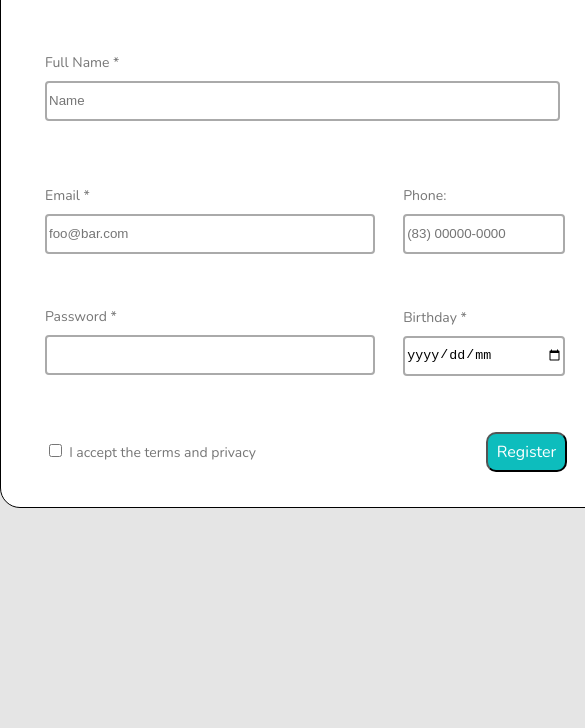
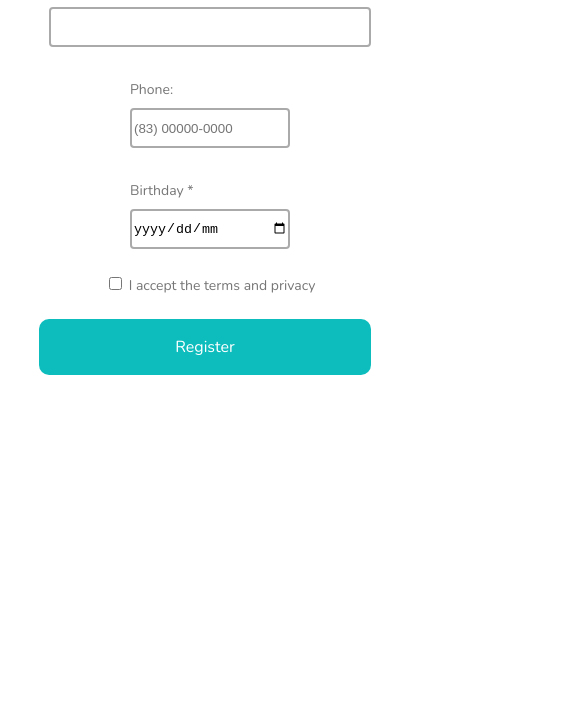
Before and after one commit to rafaelsrodrigues/Project01, a plain HTML site: page index.html in a window 390 px wide. Shown: the part 585-1313 px from the top of the page, 585 px wide, since content can reach past the window. After the commit the page ends 1172 px from the top, so only its background shows below. Drawn offline with nearby package versions, Linux system fonts and the light colour scheme.

Commit message:
Feat: mobile mode for index

```diff
--- a/style-index.css
+++ b/style-index.css
@@ -8,22 +8,21 @@ body{
 }
 
 .main{
-    max-width: 960px;
+    max-width: 650px;
     display: flex;
     flex-wrap: wrap;
     justify-content: center;
     align-items: center;
-    margin: 330px auto;
+    margin: 280px auto;
     width: 620px;
     height: 763px;
     background: #FFFFFF;
     border-radius: 20px;
-    border: 1px solid #000000;
 }
 
 .img {
     display:block;
-    max-width: 960px;
+    max-width: 650px;
     margin:0 100%;
     margin-top: 30px;
     margin-bottom: 15px;
@@ -36,7 +35,7 @@ body{
 
 .title{
     display: block;
-    max-width: 960px;
+    max-width: 650px;
     margin:0 auto;
 }
 .title h1 {
@@ -49,14 +48,13 @@ body{
 }
 
 form{
-    max-width: 960px;
+    max-width: 650px;
     display: flex;
     flex-wrap: wrap;
     align-items: center;
     justify-content: center;
 }
 
-/*Teste transformei as div form-group em form-campoespecífico*/
 .form-name{
     display: block;
     margin-top: 30px;
@@ -113,6 +111,7 @@ form{
     margin-left: 45px;
     margin-top: 60px;
     margin-right: 226px;
+
 }
 
 .form label{
@@ -137,6 +136,7 @@ form{
     font-weight: normal;
     font-size: 16px;
     line-height: 18px;
+    border-color: transparent;
 }
 
 .large-field{
@@ -176,3 +176,159 @@ input[type="date"]::-webkit-datetime-edit-fields-wrapper{
 	flex-direction: row-reverse;
 	justify-content: flex-end;
 }
+
+@media screen and (max-width: 650px) {
+
+    body{
+        background: #ffffff;
+        font-family: "Nunito", "Inter";
+    }
+
+    .main{
+    display: flex;
+    flex-wrap: wrap;
+    justify-content: center;
+    align-items: center;
+    width: 375px;
+    height: 612px;
+    background: #ffffff;
+    }
+
+    .img {
+        display:block;
+        margin:0 auto;
+    }
+
+    .title{
+        display: block;
+        margin:0 auto;
+    }
+
+
+
+    .large-field{
+        border: 2px solid #AAAAAA;
+        border-radius: 4px;
+        width: 322px;
+        height: 40px;
+    }
+
+    .medium-field{
+        border: 2px solid #AAAAAA;
+        border-radius: 4px;
+        width: 322px;
+        height: 40px;
+    }
+
+    .small-field{
+        border: 2px solid #AAAAAA;
+        border-radius: 4px;
+        width: 160px;
+        height: 40px;
+    }
+
+
+    form{
+        display: flex;
+        flex-wrap: wrap;
+        align-items: center;
+        justify-content: center;
+        margin-top: 40px;
+    }
+
+    .form-name{
+        display: inline-block;
+        margin: 10px 0;
+        margin-left: 30px;
+        align-self: center;
+    }
+    .form-name label{
+        display: block;
+    }
+
+
+    .form-email{
+        display: inline-block;
+        margin: 10px 0;
+        margin-left: 30px;
+        align-self: center;
+    }
+
+    .form-email label{
+        display: block;
+    }
+
+
+    .form-password{
+        display: inline-block;
+        margin: 10px 0;
+        margin-left: 30px;
+        align-self: center;
+    }
+
+    .form-password label{
+        display: block;
+    }
+
+    .form-age{
+        display: inline-block;
+        margin: 10px 0;
+        margin-left: 30px;
+        align-self: center;
+    }
+
+    .form-age label{
+        display: block;
+    }
+    .form-phone{
+        display: inline-block;
+        margin: 10px 0;
+        margin-left: 30px;
+        align-self: center;
+    }
+
+    .form-phone label{
+        display: block;
+    }
+
+    .form-checkbox{
+        display: block;
+        margin: 10px 0;
+        margin-left: 30px;
+
+    }
+
+    .button-register{
+        color: #FFFFFF;
+        background-color:#0DBDBD;
+        cursor: pointer;
+        width: 332px;
+        height: 56px;
+        border-radius: 10px;
+        font-family: Nunito;
+        font-style: normal;
+        font-weight: normal;
+        font-size: 16px;
+        line-height: 18px;
+        margin: 10px 0;
+        margin-left:20px;
+        margin-bottom: 20px;
+        border-color: transparent;
+    }
+
+
+    .form-container {
+        display: flex;
+        flex-wrap: wrap;
+        align-items: center;
+        justify-content: center;
+      }
+      .form-container :nth-child(1) { order: 1; }
+      .form-container :nth-child(2) { order: 2; }
+      .form-container :nth-child(3) { order: 5; }
+      .form-container :nth-child(4) { order: 3; }
+      .form-container :nth-child(5) { order: 5; }
+      .form-container :nth-child(6) { order: 6; }
+      .form-container :nth-child(7) { order: 7; }
+
+}
```
